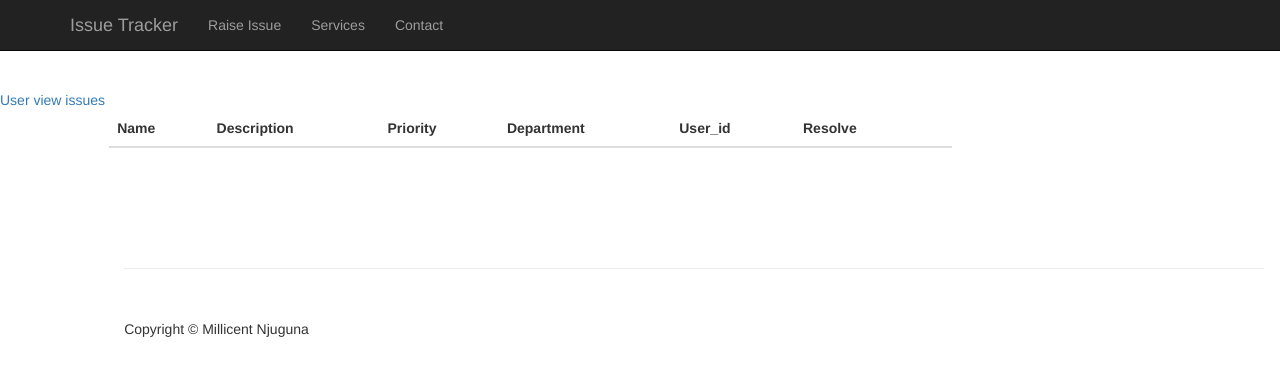
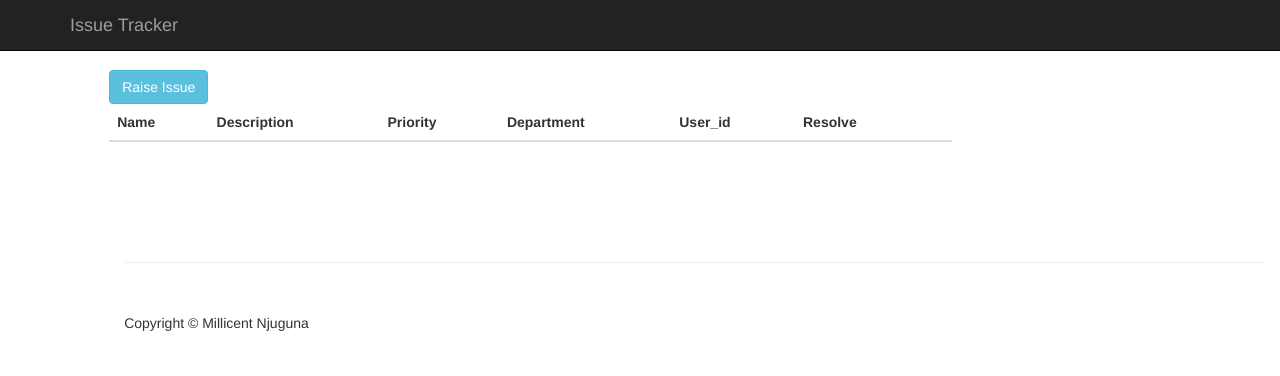
Before and after one commit to wanjikum/issue_tracker, a Flask app: page /user/viewissues in a window 1280 px wide. Shown: the top 376 px of the page. Run offline with Flask 2, Linux system fonts and the light colour scheme; a user stored in the database is signed in; lists and menus that the app fills with data are empty; some libraries are stand-ins or nearby versions.

Commit message:
Add a raise issue button after sign in

```diff
--- a/templates/allissues.html
+++ b/templates/allissues.html
@@ -1,9 +1,11 @@
 {%extends 'base.html'%}
 {% block body %}
-<br>
-<a href={{ url_for('user_view_issues')}}>User view issues</a>
 <div class="row">
+
 <div class='col-lg-8 col-lg-offset-1'>
+    <form action="{{url_for('raise_issue')}}">
+        <button  type="submit" class="btn btn-info" >Raise Issue</button>
+    </form>
 	<table class="table table-responsive">
 	  <thead>
 		  <tr>
--- a/templates/base.html
+++ b/templates/base.html
@@ -43,17 +43,6 @@
             <!-- Collect the nav links, forms, and other content for toggling -->
             <div class="collapse navbar-collapse" id="bs-example-navbar-collapse-1">
                 <ul class="nav navbar-nav">
-                    {% if session["logged"] == True %}
-                    <li>
-                        <a href="{{url_for('raise_issue')}}">Raise Issue</a>
-                    </li>
-                    <li>
-                        <a href="#">Services</a>
-                    </li>
-                    <li>
-                        <a href="#">Contact</a>
-                    </li>
-                    {% endif %}
                 </ul>
 
             </div>
```
Also changed, not shown: issue_tracker.db.
